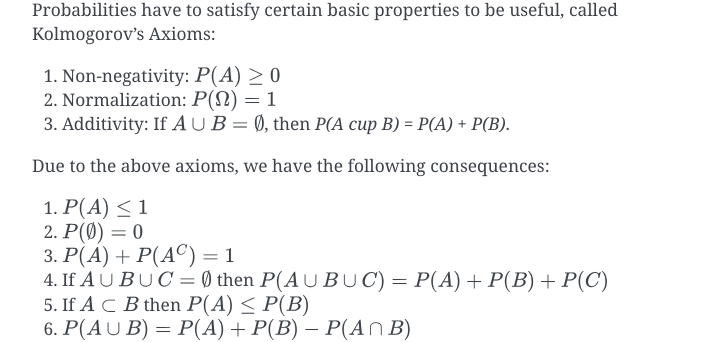
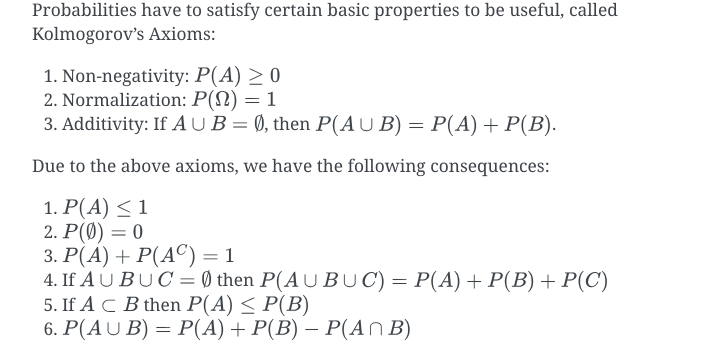
Before and after one commit to j1nxie/usth, a Sphinx documentation site: the page built from source/ps/basic-probability.rst, in a window 1280 px wide and 900 px high, scrolled down 1871 px. Shown: the part 149-491 px from the top of the window, without its empty margins (388-1111 px from the left). Built offline with Sphinx 7.4.7, drawn with Linux system fonts in a browser that asks for light colours; part of the change alters nothing that is shown.

```diff
--- a/source/ps/basic-probability.rst
+++ b/source/ps/basic-probability.rst
@@ -106,8 +106,8 @@ Kolmogorov's Axioms:
 
 1. Non-negativity: :math:`P(A) \geq 0`
 2. Normalization: :math:`P(\Omega) = 1`
-3. Additivity: If :math:`A \cup B = \emptyset`, then `P(A \cup B) = P(A) +
-   P(B)`.
+3. Additivity: If :math:`A \cup B = \emptyset`, then :math:`P(A \cup B) = P(A)
+   + P(B)`.
 
 Due to the above axioms, we have the following consequences:
 
```
